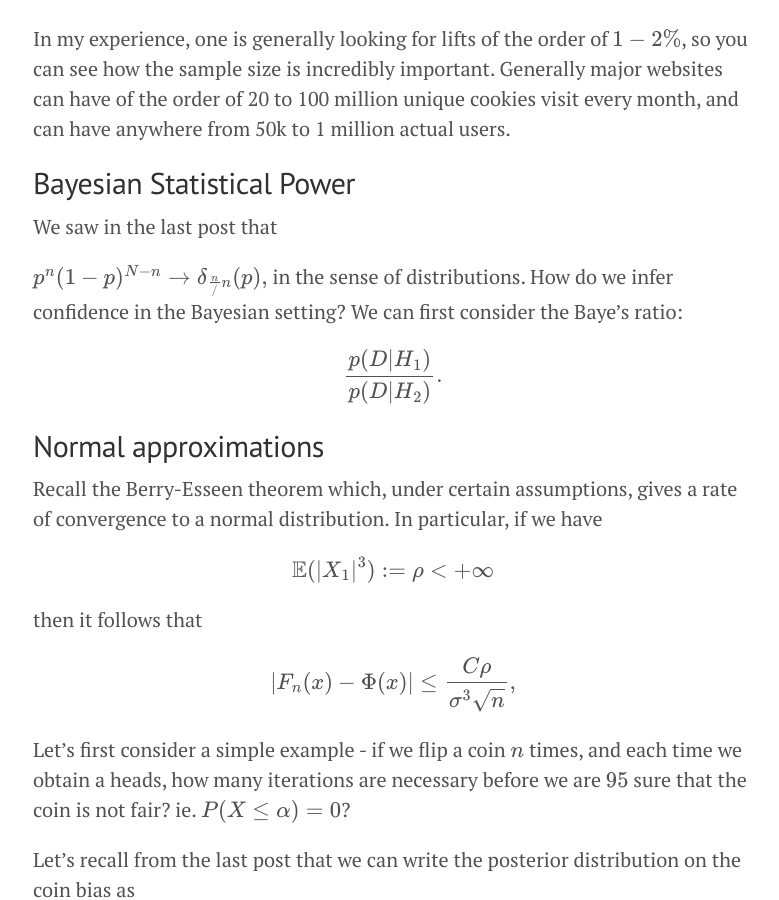
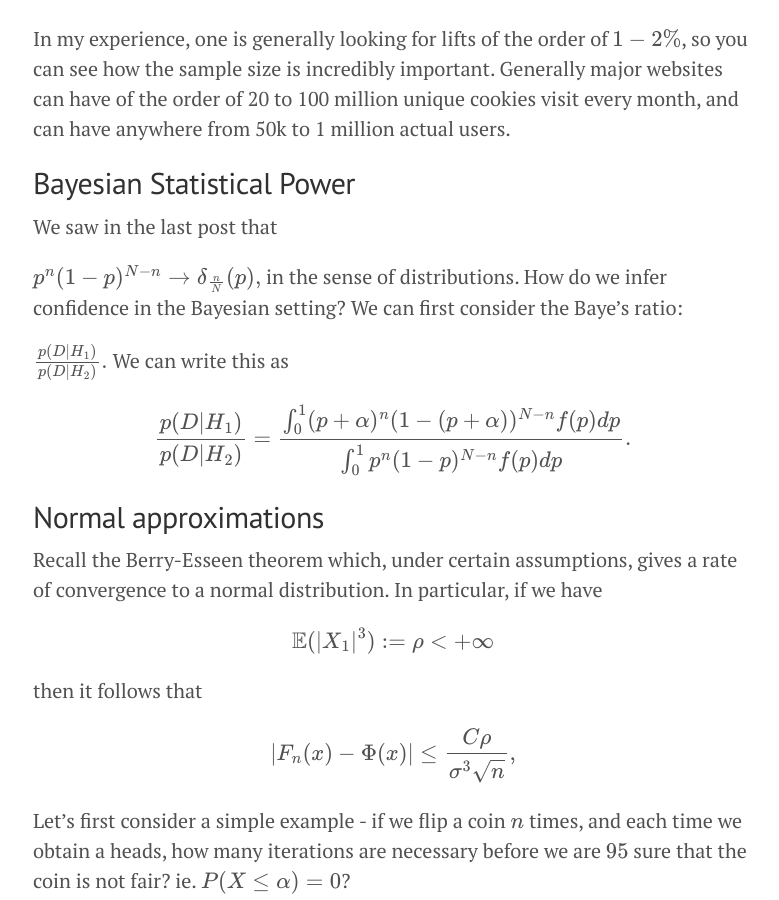
Before and after one commit to doriang102/doriang102.github.io, a Jekyll site: the page built from _posts/2017-06-10-hypothesis-testing-part-2-in-progress.md, in a window 1280 px wide and 900 px high, scrolled down 5382 px. Shown: the whole window, without its empty margins (247-1026 px from the left). Built offline with Jekyll 4.4.1, drawn with Linux system fonts in a browser that asks for light colours; our own code applies the rules of GitHub Pages for plain Markdown files; formulas are drawn with MathJax 3.

Commit message:
Update 2017-06-10-hypothesis-testing-part-2-in-progress.md

```diff
--- a/_posts/2017-06-10-hypothesis-testing-part-2-in-progress.md
+++ b/_posts/2017-06-10-hypothesis-testing-part-2-in-progress.md
@@ -150,10 +150,12 @@ In my experience, one is generally looking for lifts of the order of $$1-2\%$$,
 
 We saw in the last post that
 
-$$ p^n (1-p)^{N-n} \to \delta_{\frac{n}/n}(p),$$
+$$ p^n (1-p)^{N-n} \to \delta_{\frac{n}{N}}(p),$$
 in the sense of distributions. How do we infer confidence in the Bayesian setting? We can first consider the Baye's ratio:
 
-$$ \frac{p(D \lvert H_1)}{p(D \lvert H_2)}.$$
+$$ \frac{p(D \lvert H_1)}{p(D \lvert H_2)}.$$ We can write this as
+
+$$ \frac{p(D \lvert H_1)}{p(D \lvert H_2)} = \frac{\int_0^1 (p+\alpha)^n (1- (p+\alpha))^{N-n} f(p) dp}{\int_0^1 p^n (1- p)^{N-n} f(p) dp}.$$
 
 ## Normal approximations
 
```
